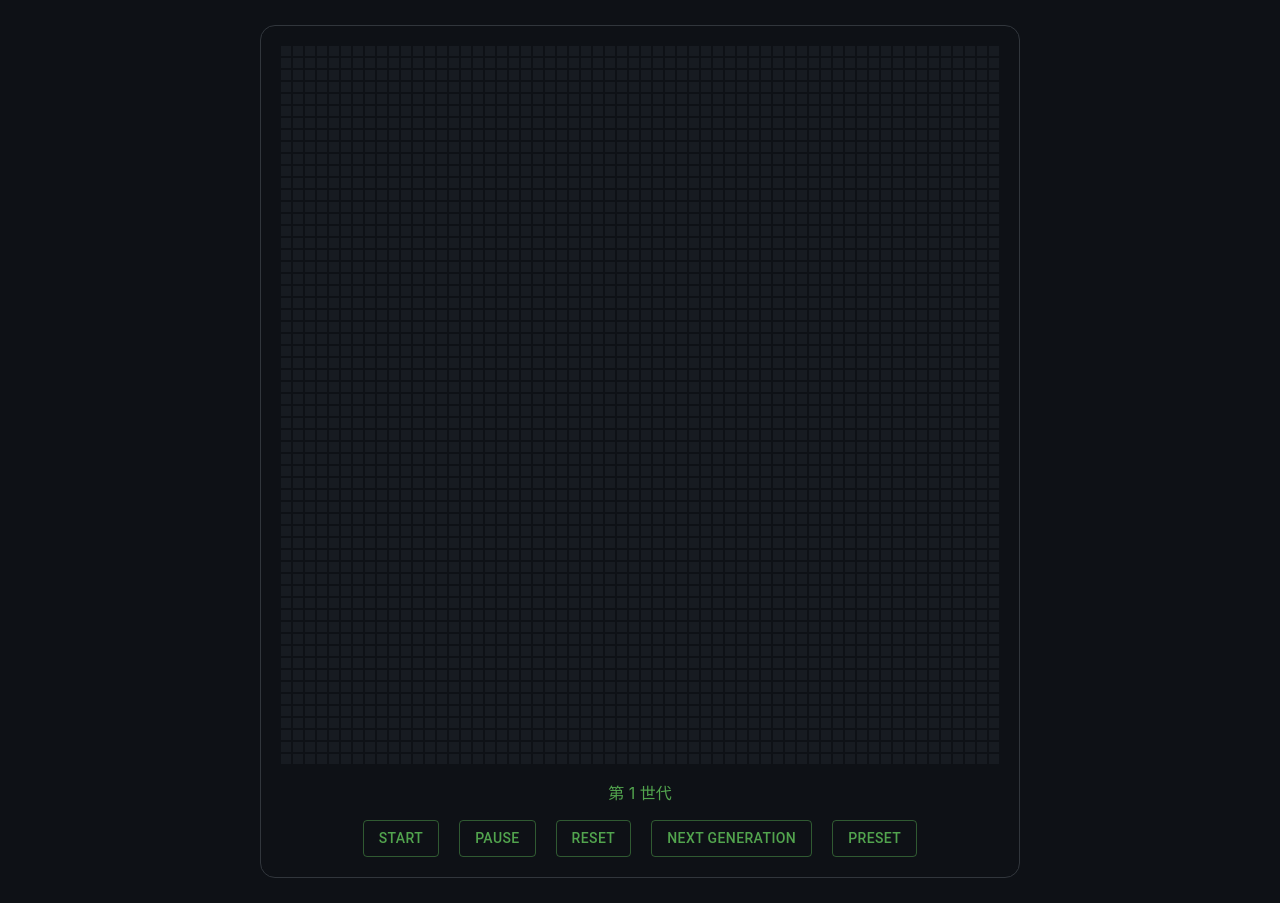
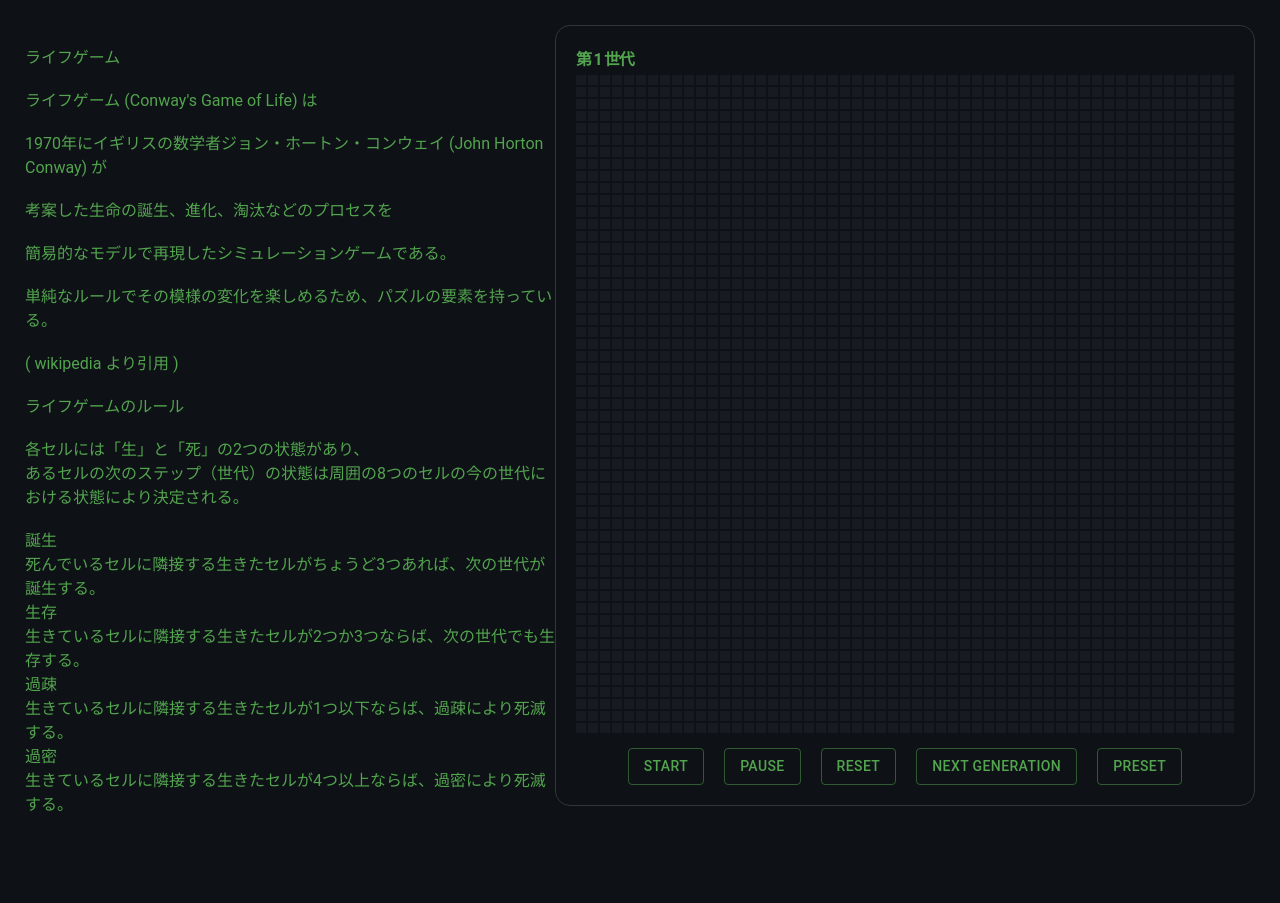
Before and after one commit to takaodaze/lifegame, a React (Create React App) app: page / in a window 1280 px wide. After the commit the page ends 840 px from the top, so only its background shows below. Built offline with nearby package versions, Linux system fonts and the light colour scheme.

Commit message:
add preset

```diff
--- a/src/App.tsx
+++ b/src/App.tsx
@@ -4,6 +4,7 @@ import styled from "@emotion/styled";
 import { createTheme } from "@mui/material";
 import { Game } from "./components/Game";
 import { GameFrame } from "./components/GameFrame";
+import { LifeGameDiscription } from "./components/LifeGameDiscription";
 
 const theme = createTheme({
   palette: {
@@ -17,6 +18,7 @@ function App() {
   return (
     <ThemeProvider theme={theme}>
       <AppWrapper>
+        <LifeGameDiscription />
         <GameFrame>
           <Game />
         </GameFrame>
@@ -30,6 +32,6 @@ export default App;
 const AppWrapper = styled.div({
   padding: "25px",
   display: "flex",
-  justifyContent: "center",
-  alignItems: "center",
+  justifyContent: "space-between",
+  alignItems: "start",
 });
--- a/src/components/Game.tsx
+++ b/src/components/Game.tsx
@@ -3,8 +3,9 @@ import React, { useCallback, useEffect, useState } from "react";
 import { CellStatus } from "../types";
 import { Button } from "./Button";
 import { Cell } from "./Cell";
+import { Spacer } from "./utils/Spacer";
 
-const FIELD_SIZE = 60;
+const FIELD_SIZE = 55;
 
 export const Game = () => {
   const [generation, setGeneration] = useState(1);
@@ -67,13 +68,16 @@ export const Game = () => {
 
   const setPreset = useCallback(() => {
     killAll();
-    const basePoint = sizeX / 2 + (sizeY / 2) * sizeX;
-    changeStatus(basePoint - sizeX, "live");
-    changeStatus(basePoint - 1, "live");
-    changeStatus(basePoint + sizeX - 1, "live");
-    changeStatus(basePoint + sizeX, "live");
-    changeStatus(basePoint + sizeX + 1, "live");
-  }, [changeStatus, killAll, sizeX, sizeY]);
+    const points = [
+      1399, 1400, 1402, 1403, 1404, 1405, 1406, 1407, 1454, 1455, 1457, 1458,
+      1459, 1460, 1461, 1462, 1509, 1510, 1564, 1565, 1571, 1572, 1619, 1620,
+      1626, 1627, 1674, 1675, 1681, 1682, 1736, 1737, 1784, 1785, 1786, 1787,
+      1788, 1789, 1791, 1792, 1839, 1840, 1841, 1842, 1843, 1844, 1846, 1847,
+    ];
+    setStatusTable((table) =>
+      table.map((_, i) => (points.includes(i) ? "live" : "dead"))
+    );
+  }, [killAll]);
 
   const play = () => {
     if (intervalId === 0) {
@@ -88,14 +92,22 @@ export const Game = () => {
     setIntervalId(0);
   };
 
+  const reset = () => {
+    killAll();
+    setGeneration(1);
+  };
+
   useEffect(() => {
     return () => {
       window.clearInterval(intervalId);
     };
   }, [intervalId]);
 
+
   return (
     <GameWrapper>
+      <Generation>第 {generation} 世代</Generation>
+      <Spacer height="5px" />
       <CellWrapper x={sizeX} y={sizeX}>
         {[...Array(sizeY * sizeX)].map((_, i) => {
           return (
@@ -109,12 +121,11 @@ export const Game = () => {
         })}
       </CellWrapper>
 
-      <Generation>第 {generation} 世代</Generation>
-
+      <Spacer height="15px" />
       <ButtonWrapper>
         <Button onClick={play}>Start</Button>
         <Button onClick={pause}>pause</Button>
-        <Button onClick={killAll}>reset</Button>
+        <Button onClick={reset}>reset</Button>
         <Button onClick={() => nextGeneration()}>next generation</Button>
         <Button onClick={() => setPreset()}>preset</Button>
       </ButtonWrapper>
@@ -125,7 +136,7 @@ export const Game = () => {
 const GameWrapper = styled.div({
   display: "flex",
   flexDirection: "column",
-  alignItems: "center",
+  alignItems: "start",
 });
 
 const CellWrapper = styled.div((props: { x: number; y: number }) => ({
@@ -136,10 +147,14 @@ const CellWrapper = styled.div((props: { x: number; y: number }) => ({
 }));
 
 const ButtonWrapper = styled.div({
+  width: "100%",
   display: "flex",
   gap: "20px",
   alignItems: "center",
   justifyContent: "center",
 });
 
-const Generation = styled.p({});
+const Generation = styled.span({
+  fontWeight: 700,
+  letterSpacing: "-.08rem",
+});
--- /dev/null
+++ b/src/components/LifeGameDiscription.tsx
@@ -0,0 +1,49 @@
+import styled from "@emotion/styled";
+import React from "react";
+
+export const LifeGameDiscription = () => {
+  const discription = `
+  ライフゲーム
+
+  ライフゲーム (Conway's Game of Life) は
+
+  1970年にイギリスの数学者ジョン・ホートン・コンウェイ (John Horton Conway) が
+
+  考案した生命の誕生、進化、淘汰などのプロセスを
+
+  簡易的なモデルで再現したシミュレーションゲームである。
+
+  単純なルールでその模様の変化を楽しめるため、パズルの要素を持っている。
+
+  ( wikipedia より引用 )
+  `;
+
+  const ruleText = `
+  ライフゲームのルール
+
+  各セルには「生」と「死」の2つの状態があり、
+  あるセルの次のステップ（世代）の状態は周囲の8つのセルの今の世代における状態により決定される。
+
+  誕生
+  死んでいるセルに隣接する生きたセルがちょうど3つあれば、次の世代が誕生する。
+  生存
+  生きているセルに隣接する生きたセルが2つか3つならば、次の世代でも生存する。
+  過疎
+  生きているセルに隣接する生きたセルが1つ以下ならば、過疎により死滅する。
+  過密
+  生きているセルに隣接する生きたセルが4つ以上ならば、過密により死滅する。
+  `;
+  return (
+    <Wrapper>
+      <Description>{discription}</Description>
+      <Description>{ruleText}</Description>
+    </Wrapper>
+  );
+};
+
+const Wrapper = styled.div({
+  display: "flex",
+  flexDirection: "column",
+  justifyContent: "start",
+});
+const Description = styled.div({ fontSize: 16, whiteSpace: "pre-line" });
--- a/src/index.css
+++ b/src/index.css
@@ -1,8 +1,8 @@
 body {
   margin: 0;
-  font-family: "ヒラギノ角ゴ Pro", -apple-system, BlinkMacSystemFont, "Segoe UI",
-    "Roboto", "Oxygen", "Ubuntu", "Cantarell", "Fira Sans", "Droid Sans",
-    "Helvetica Neue", sans-serif;
+  font-family: "Roboto", "ヒラギノ角ゴ Pro", -apple-system, BlinkMacSystemFont,
+    "Segoe UI", "Roboto", "Oxygen", "Ubuntu", "Cantarell", "Fira Sans",
+    "Droid Sans", "Helvetica Neue", sans-serif;
   -webkit-font-smoothing: antialiased;
   -moz-osx-font-smoothing: grayscale;
   background: #0e1116;
```
